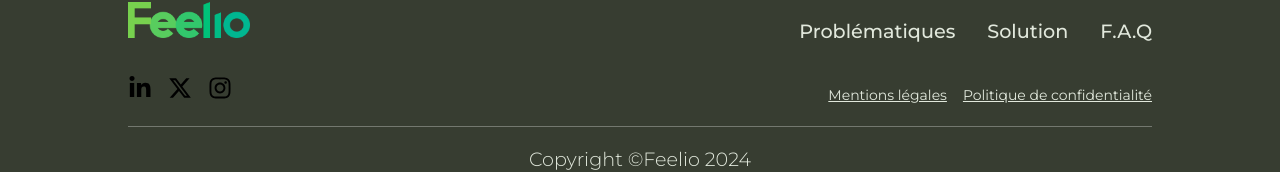
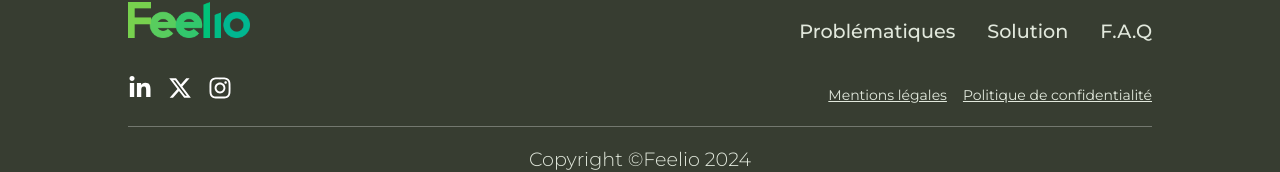
Before and after one commit to Feelio-fr/feelio-landing-page, a React (Create React App) app: page / in a window 1280 px wide. Shown: the part 4222-4394 px from the top of the page. Built offline with nearby package versions, Linux system fonts and the light colour scheme.

Commit message:
💄 Style: Update footer social media icon's color

```diff
--- a/src/components/Footer/Footer.module.css
+++ b/src/components/Footer/Footer.module.css
@@ -82,11 +82,11 @@
 .socialIcon img {
     width: 24px;
     height: 24px;
-    transition: fill 0.3s ease, filter 0.3s ease;
+    filter: invert(1);
 }
 
 .socialIcon:hover img {
-    filter: invert(1);
+    filter: invert(0.75);
 }
 
 .copyrightFeelio {
```
